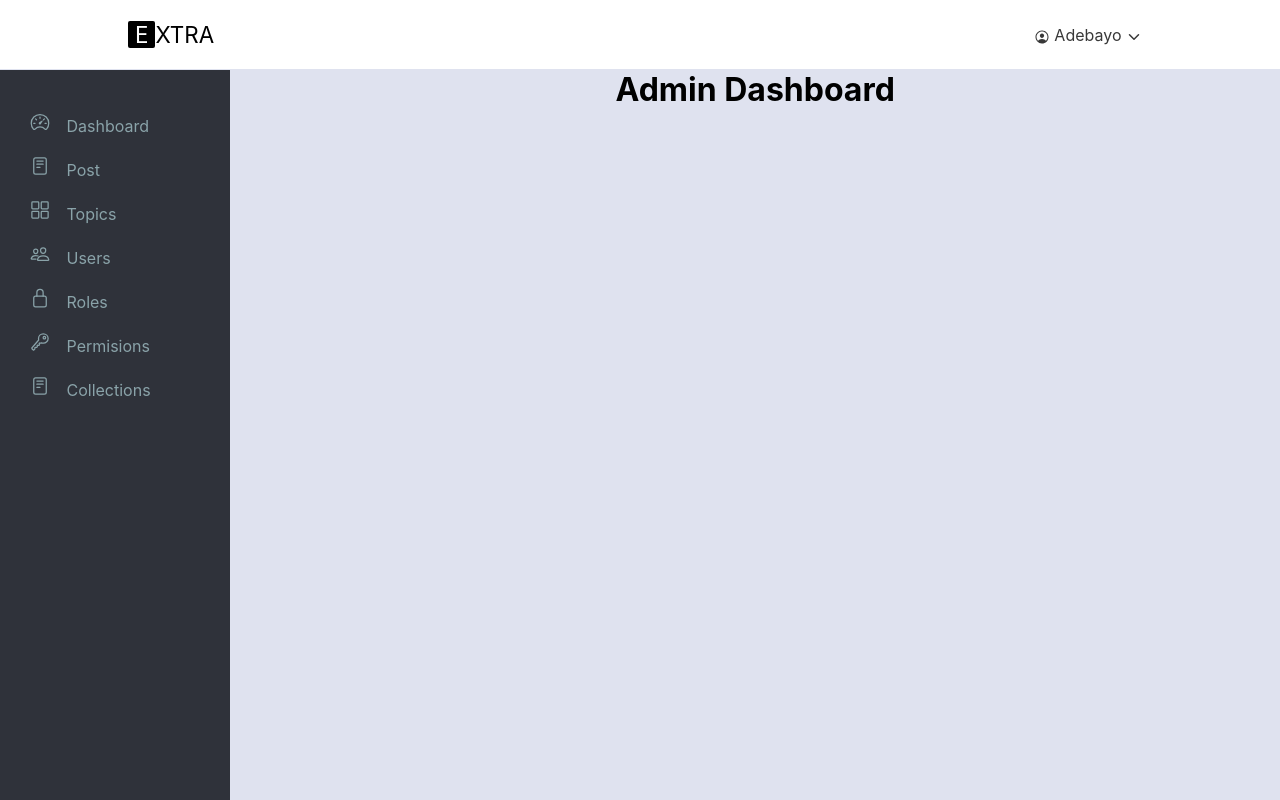
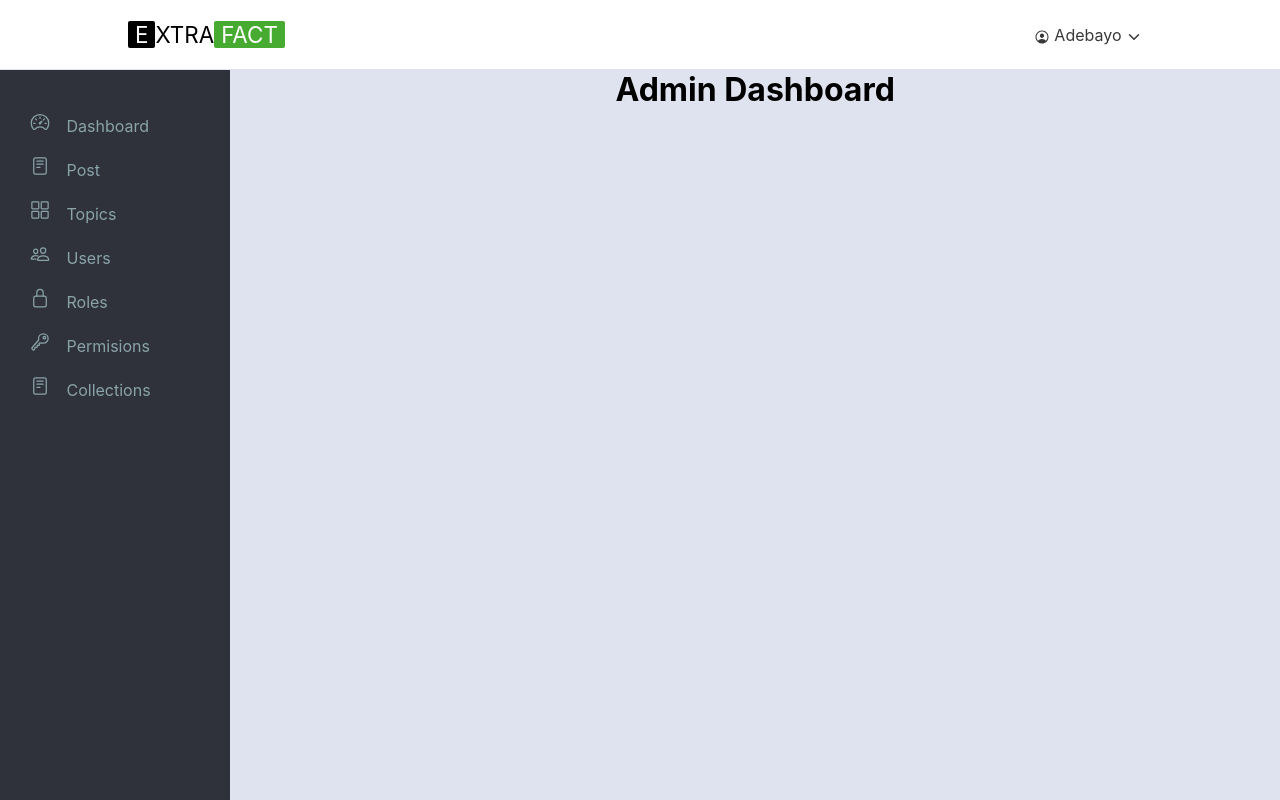
Before and after one commit to Mmt4J/extrafactmedia, a plain HTML site: page admin/dashboard.html in a window 1280 px wide. Drawn offline with nearby package versions, Linux system fonts and the light colour scheme.

Commit message:
Other page logo update

```diff
--- a/admin/dashboard.html
+++ b/admin/dashboard.html
@@ -16,7 +16,7 @@
 
 		<a href="" class="logo-wrapper td-none">
 			<div>
-				<span>E</span>XTRA
+				<span>E</span>XTRA<span class="span">FACT</span>
 			</div>
 		</a>
 
```
Also changed, not shown: admin/posts/index.html (+1 -1 lines).
